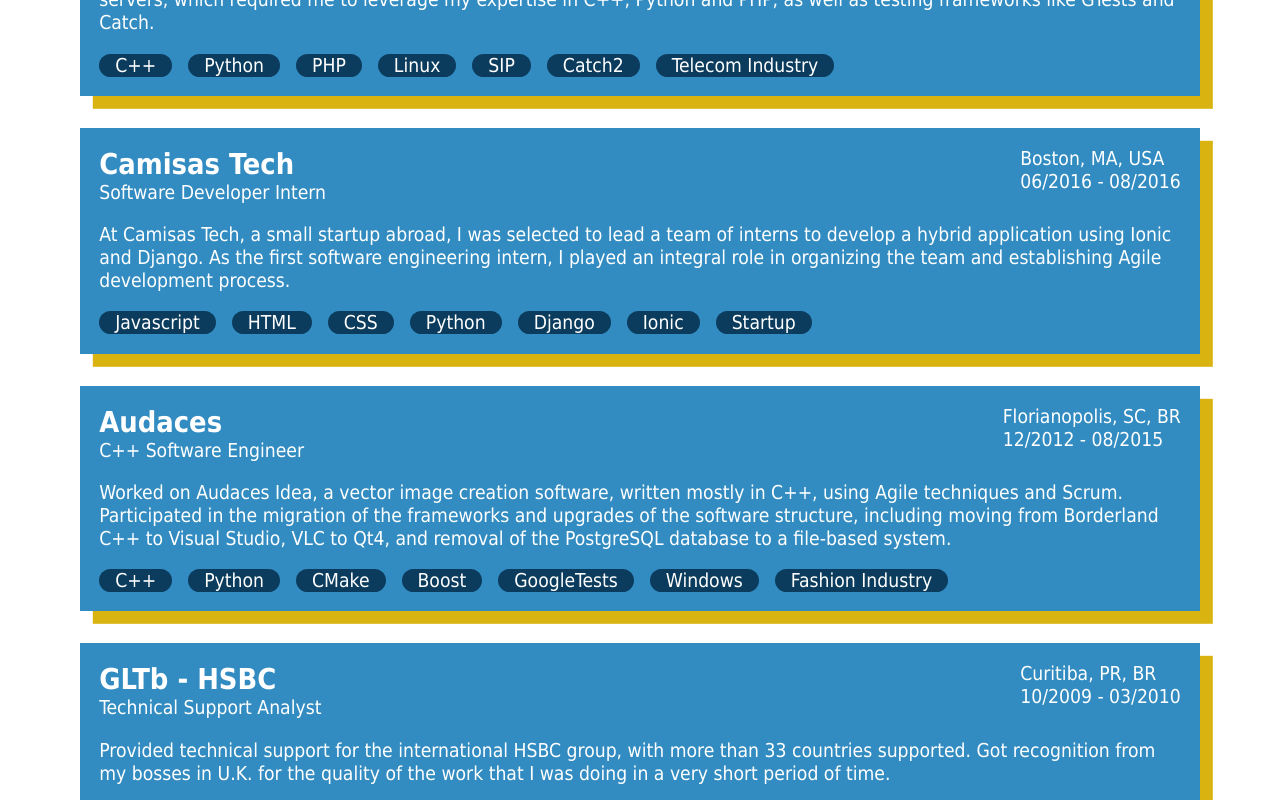
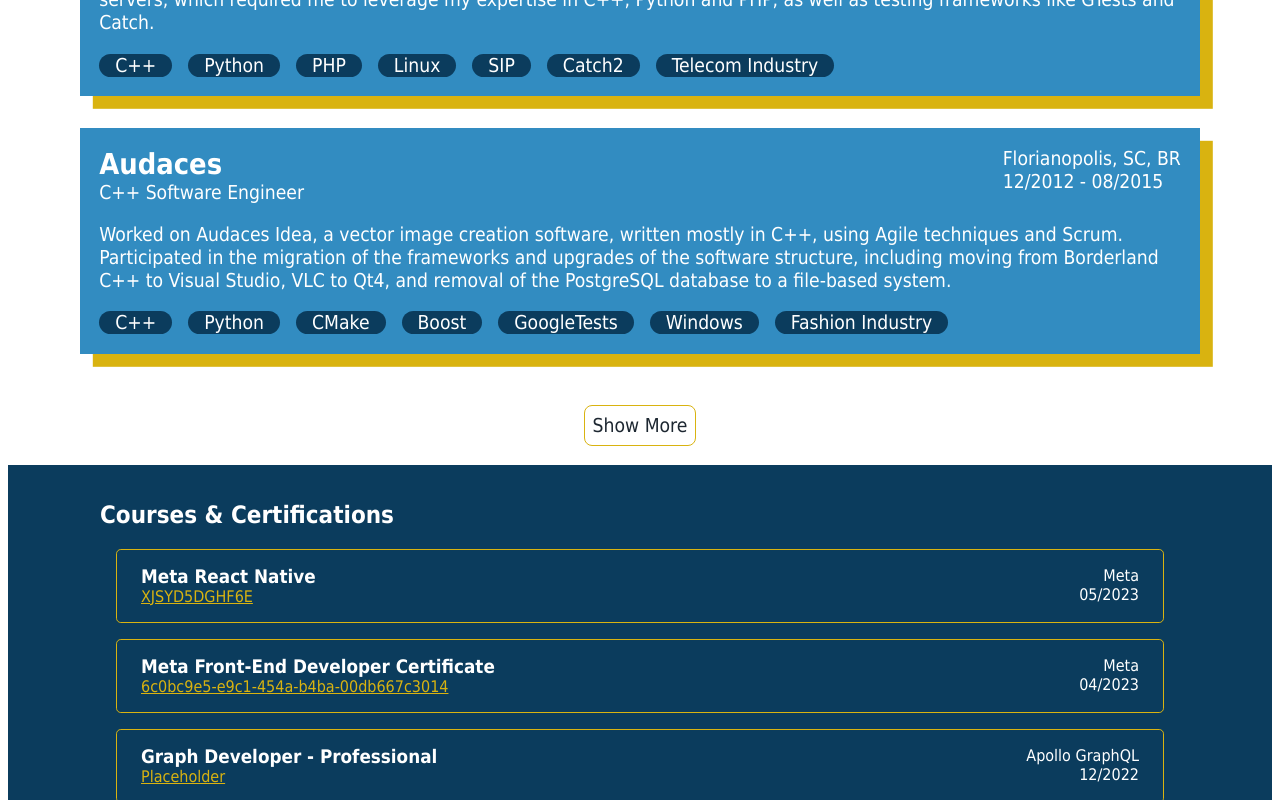
Before and after one commit to danielyoshizawa/portifolio, a React (Create React App) app in the folder site/: page / in a window 1280 px wide. Shown: the part 1340-2140 px from the top of the page. Built offline with nearby package versions, Linux system fonts and the light colour scheme; a web font is replaced by a local one.

Commit message:
Adding show more to work experience - #37

```diff
--- a/site/src/components/workExperience/WorkExperience.css
+++ b/site/src/components/workExperience/WorkExperience.css
@@ -7,3 +7,15 @@
 #experience .list-work-experience {
 
 }
+
+#experience .experience-show-more {
+  display: flex;
+  justify-content: center;
+}
+
+#experience .experience-show-more .item {
+  color: #1D2731;
+  border: 0.1rem solid #D9B310;
+  border-radius: 0.5rem;
+  padding: 0.5rem;
+}
--- a/site/src/components/workExperience/WorkExperience.js
+++ b/site/src/components/workExperience/WorkExperience.js
@@ -1,8 +1,10 @@
+import './WorkExperience.css'
+import React, {useState} from 'react'
 import WorkCard from './card/WorkCard'
-import './WorkExperience.css'
 
 function WorkExperience(props) {
   const experiences = props.experiences
+  const [showMore, setShowMore] = useState(false);
   return (
     <div id="experience">
       <h2 className="title-work-experience" data-testid="title-work-experience">
@@ -11,9 +13,12 @@ function WorkExperience(props) {
       <div className="list-work-experience" data-testid="list-work-experience">
         {
           experiences.map((item, index) => (
-            <WorkCard index={index} item={item} key={`${index}-work-card`}/>
+            <WorkCard index={index} item={item} key={`${index}-work-card`} showMore={showMore}/>
           ))
         }
+      </div>
+      <div className="experience-show-more">
+        <p className="item" onClick={() => {setShowMore(!showMore)}}>{showMore ? "Show Less" : "Show More"}</p>
       </div>
     </div>
   )
--- a/site/src/components/workExperience/card/WorkCard.css
+++ b/site/src/components/workExperience/card/WorkCard.css
@@ -33,3 +33,7 @@
   padding-right: 1rem;
   margin-right: 1rem;
 }
+
+.hide {
+  display: none;
+}
--- a/site/src/components/workExperience/card/WorkCard.js
+++ b/site/src/components/workExperience/card/WorkCard.js
@@ -1,9 +1,10 @@
-import React from 'react';
 import './WorkCard.css'
+import React, { useState, useContext } from 'react';
 
 function WorkCard(props) {
+  const [show, setShow] = useState(false);
   return (
-    <div className="work-card" data-testid="work-card" key={`${props.index}-work-card`}>
+    <div className={"work-card " + (show || props.showMore || props.item.fixed == "true" ? "show" : "hide")} data-testid="work-card" key={`${props.index}-work-card`}>
       <div className="work-card-header">
         <div className="work-card-company-position">
           <h2 className="company-work-card item" data-testid="company-work-card" key={`${props.index}-company-work-card`}>{props.item.company}</h2>
--- a/site/src/data/WorkExperience.data.json
+++ b/site/src/data/WorkExperience.data.json
@@ -15,7 +15,8 @@
         "JQuery",
         "AWS",
         "Timeshares"
-      ]
+      ],
+      "fixed" : "true"
     },
     {
       "start" : "07/2019",
@@ -33,7 +34,8 @@
         "Linux",
         "MacOs",
         "Animation"
-      ]
+      ],
+      "fixed" : "true"
     },
     {
       "start" : "12/2016",
@@ -50,7 +52,8 @@
         "SIP",
         "Catch2",
         "Telecom Industry"
-      ]
+      ],
+      "fixed" : "true"
     },
     {
       "start" : "06/2016",
@@ -67,7 +70,8 @@
         "Django",
         "Ionic",
         "Startup"
-      ]
+      ],
+      "fixed" : "false"
     },
     {
       "start" : "12/2012",
@@ -84,7 +88,8 @@
         "GoogleTests",
         "Windows",
         "Fashion Industry"
-      ]
+      ],
+      "fixed" : "true"
     },
     {
       "start" : "10/2009",
@@ -97,7 +102,8 @@
         "SQL",
         "Linux",
         "Bank"
-      ]
+      ],
+      "fixed" : "false"
     },
     {
       "start" : "03/2009",
@@ -111,7 +117,8 @@
         "SQL",
         "Windows",
         "Bank"
-      ]
+      ],
+      "fixed" : "false"
     },
     {
       "start" : "12/2008",
@@ -126,7 +133,8 @@
         "SQL",
         "Windows",
         "Electrical Industry"
-      ]
+      ],
+      "fixed" : "false"
     }
   ]
 }
```
